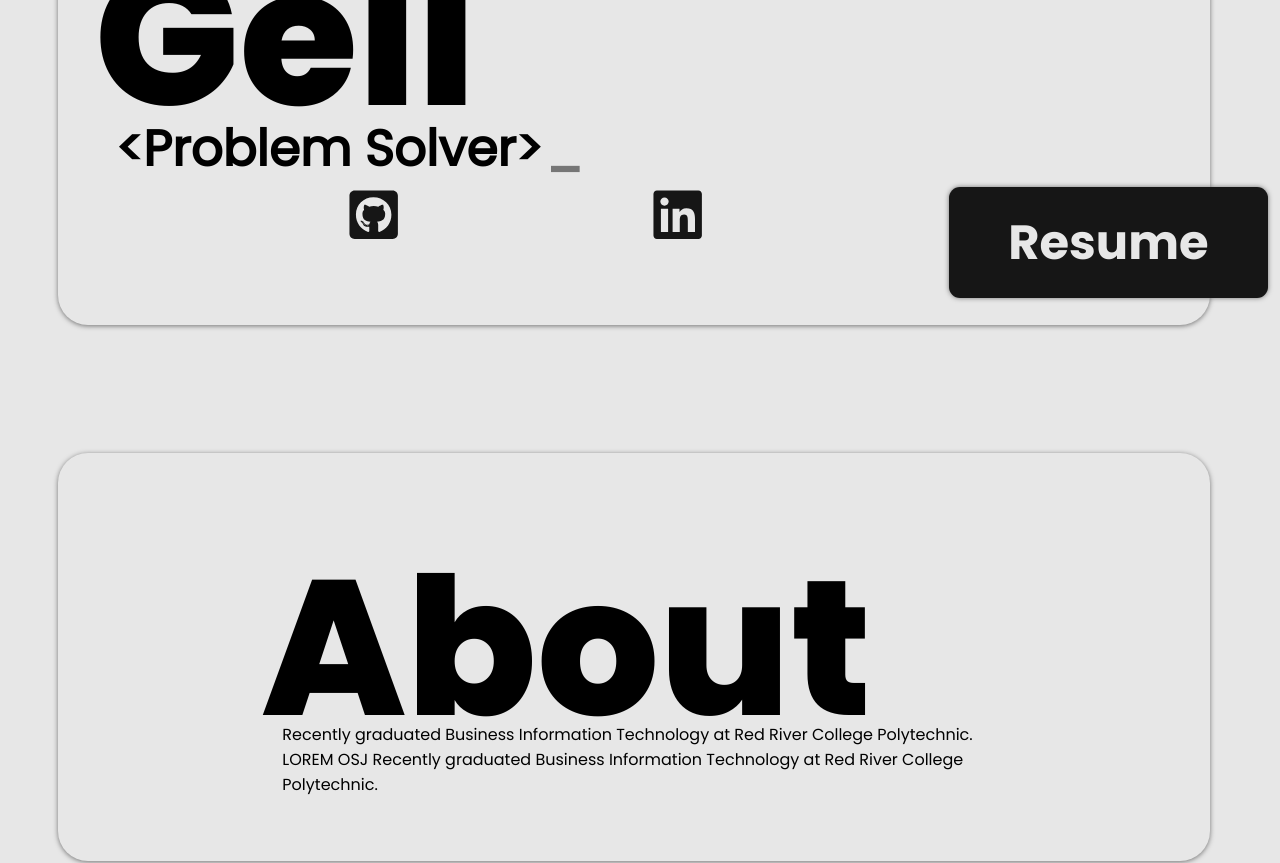
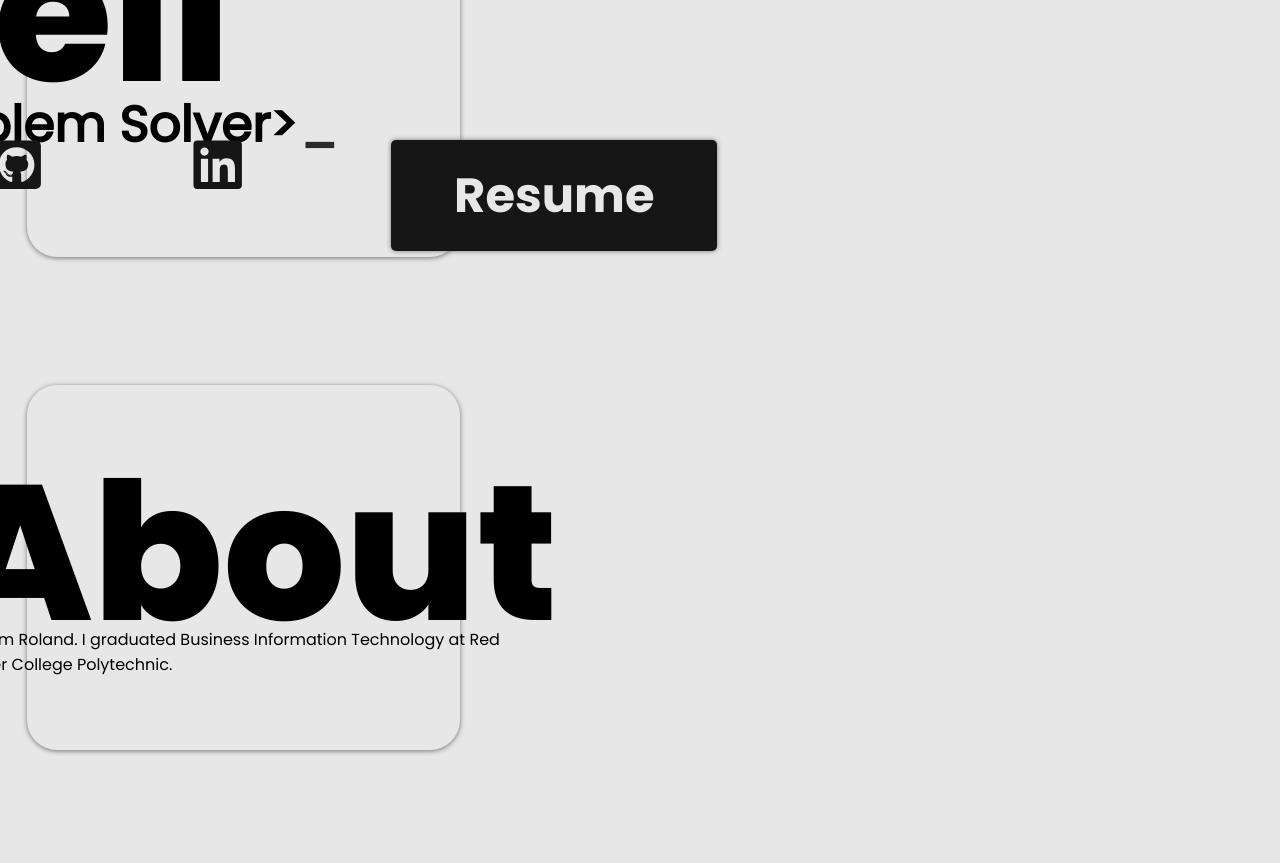
Before and after one commit to rj-devnation/react_portfolio, a React (Create React App) app: page / in a window 1280 px wide. Shown: the part 500-1363 px from the top of the page. Built offline with nearby package versions, Linux system fonts and the light colour scheme.

Commit message:
Changed about content and fixed spacing.

```diff
--- a/src/components/About/About.js
+++ b/src/components/About/About.js
@@ -8,11 +8,9 @@ const About = () => {
             <div className='heading'>
                 About
             </div>
-            <div>
-                Recently graduated Business Information Technology at Red River College Polytechnic.
-            </div>
-            <div>
-                LOREM OSJ Recently graduated Business Information Technology at Red River College Polytechnic.
+            <div className='about-content'>
+                Hi, I'm Roland. I graduated Business Information Technology at Red River College Polytechnic.
+
             </div>
         </div>
     )
--- a/src/components/Navbar/Navbar.css
+++ b/src/components/Navbar/Navbar.css
@@ -76,6 +76,8 @@ li {
 }
 
 .bar {
+    position: relative;
+    right: 15px;
     height: 5px;
     width: 30px;
     margin: 2px 0;
--- a/src/pages/Home/Home.css
+++ b/src/pages/Home/Home.css
@@ -8,13 +8,13 @@ body {
     display: flex;
     position: relative;
     margin-top: 50px;
-    top:10%;
-    left: 4.5%;
+    top: 2pt;
+    left: 20pt;
     margin-bottom: 20px;
-    padding-bottom: 5%;
-    padding-top: 4%;
+    padding-bottom: 15pt;
+    padding-top: 18pt;
     border-radius: 30px;
-    width: 90%;
+    width: 325pt;
     box-shadow: 0px 1px 5px #747474;
     margin-bottom: 10%;
 }
@@ -27,7 +27,7 @@ body {
 
 .lastname {
     position: relative;
-    bottom: 15%;
+    bottom: 12%;
 }
 
 .grouped-icons {
@@ -35,11 +35,10 @@ body {
     /* border: 1px solid black; */
     margin: 0;
     padding: 0;
-    width: 100%;
     position: relative;
     justify-content: space-around;
-    bottom: 6%;
-    left: 10%;
+    bottom: 19pt;
+    left: 34.5pt;
 }
 
 .icon {
@@ -56,10 +55,13 @@ body {
 
 .resume-button {
     font-family: 'Poppins Bold', sans-serif;
+    position: relative;
+    top: 3.1px;
     font-size: 1em;
-    border-radius: 11px;
-    width: 160%;
-    height: 90%;
+    border-radius: 5px;
+    margin-left: 5px;
+    width: 8rem;
+    height: 3.027rem;
     border: 0px;
     box-shadow: 0px 0px 5px #747474;
     cursor: pointer;
@@ -72,3 +74,9 @@ body {
     left: 5%;
     padding: 0;
 }
+
+/* About Section */
+
+.about-content {
+    padding-bottom: 40pt;
+}
```
